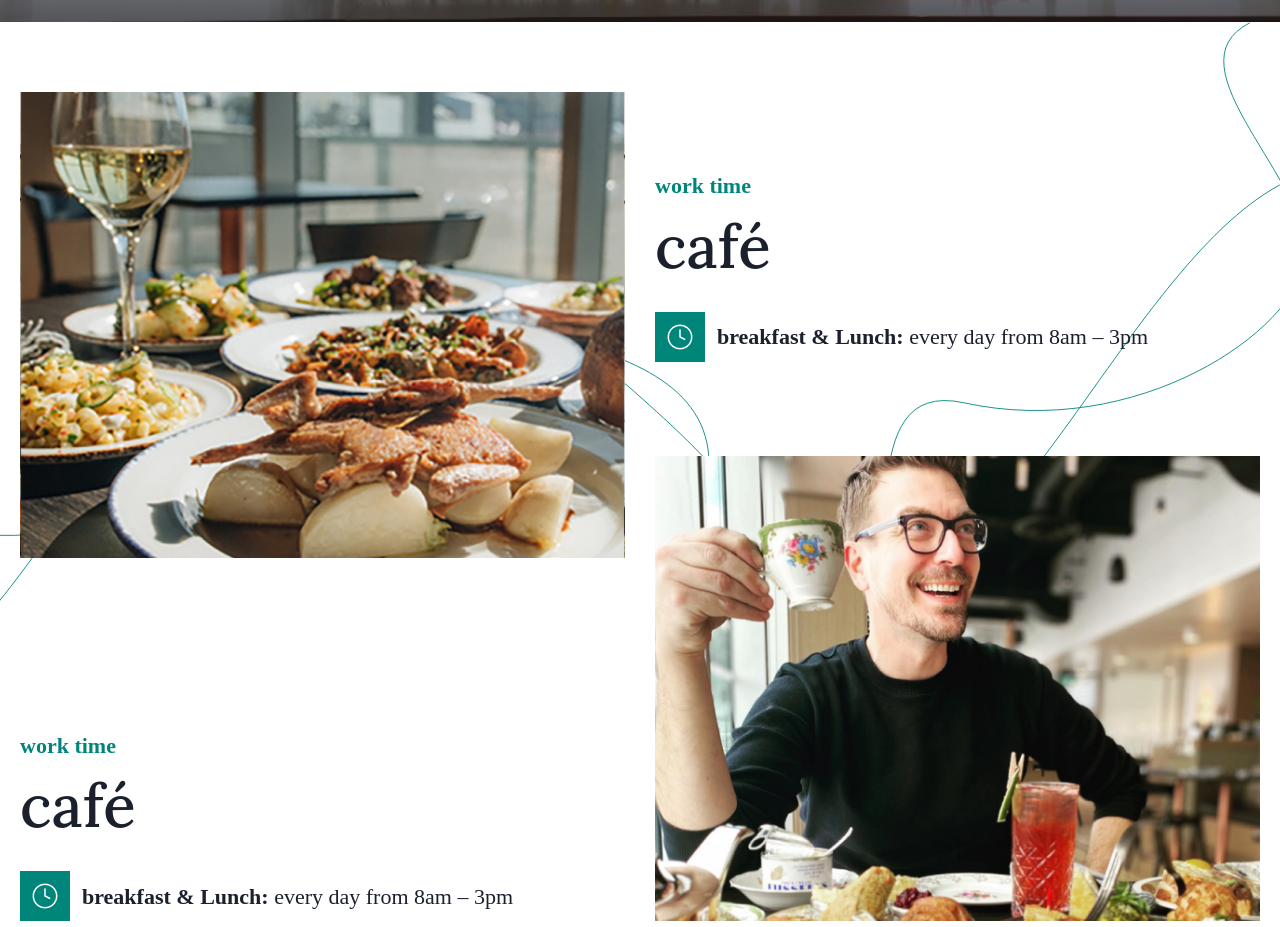
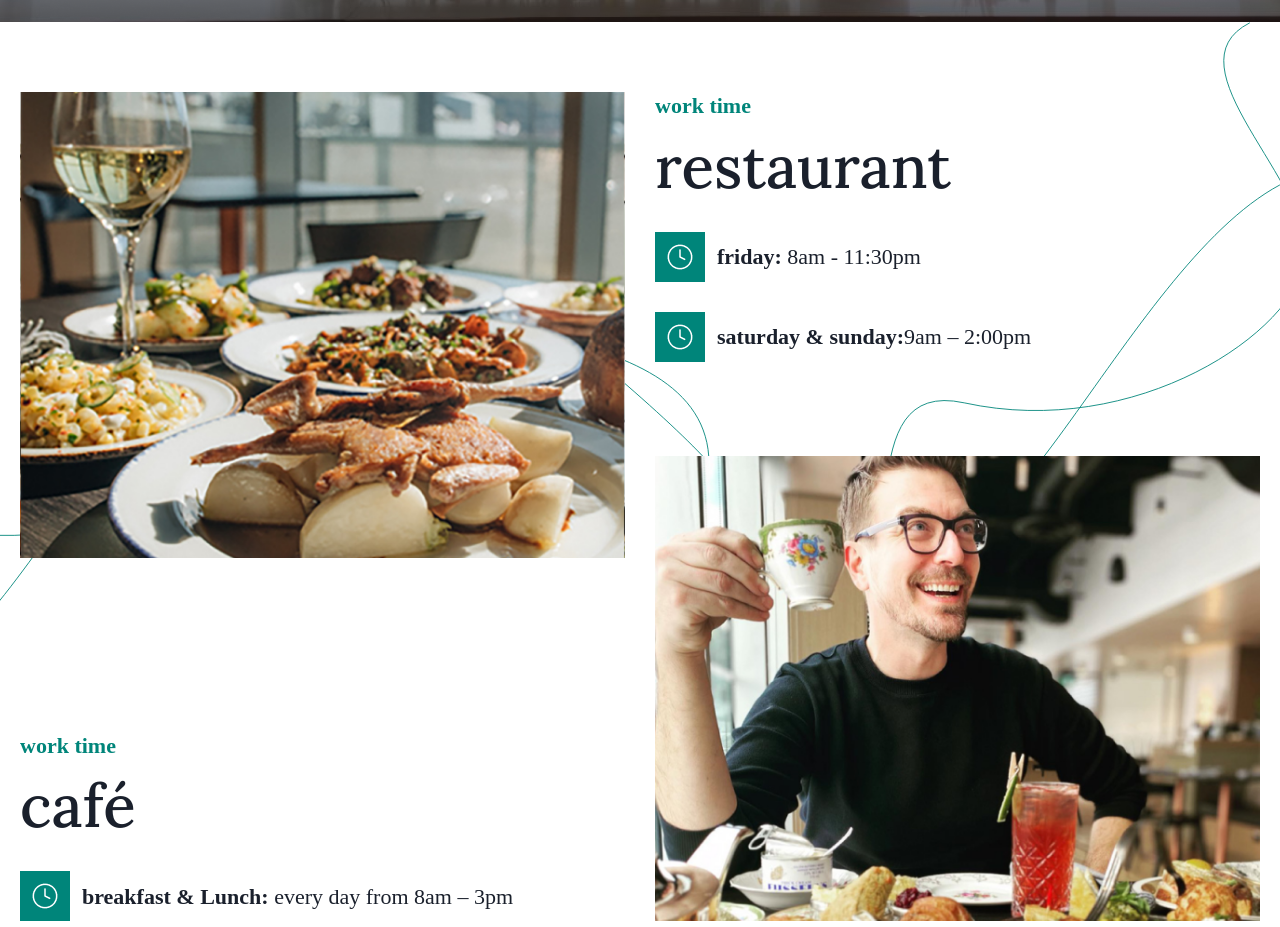
Before and after one commit to DenysHarkavenko/terre-landing, a Next.js app: page / in a window 1280 px wide. Shown: the part 2320-3247 px from the top of the page. Built offline with nearby package versions, Linux system fonts and the light colour scheme; a web font is replaced by a local one.

Commit message:
add string

```diff
--- a/src/components/WorkTime.tsx
+++ b/src/components/WorkTime.tsx
@@ -59,13 +59,20 @@ const WorkTime = () => {
 							fontWeight='500'
 							mt='10px'
 						>
-							café
+							restaurant
 						</Heading>
 						<Flex mt='30px' align='center'>
 							<Image src={clock.src} boxSize={['40px', '50px']} />
 							<Text fontSize={['17px', '20px', '22px']} ml='12px'>
-								<span style={{ fontWeight: 'bold' }}>breakfast & Lunch:</span>{' '}
-								every day from 8am – 3pm
+								<span style={{ fontWeight: 'bold' }}>friday:</span> 8am -
+								11:30pm
+							</Text>
+						</Flex>
+						<Flex mt='30px' align='center'>
+							<Image src={clock.src} boxSize={['40px', '50px']} />
+							<Text fontSize={['17px', '20px', '22px']} ml='12px'>
+								<span style={{ fontWeight: 'bold' }}>saturday & sunday:</span>
+								9am – 2:00pm
 							</Text>
 						</Flex>
 					</Box>
```
